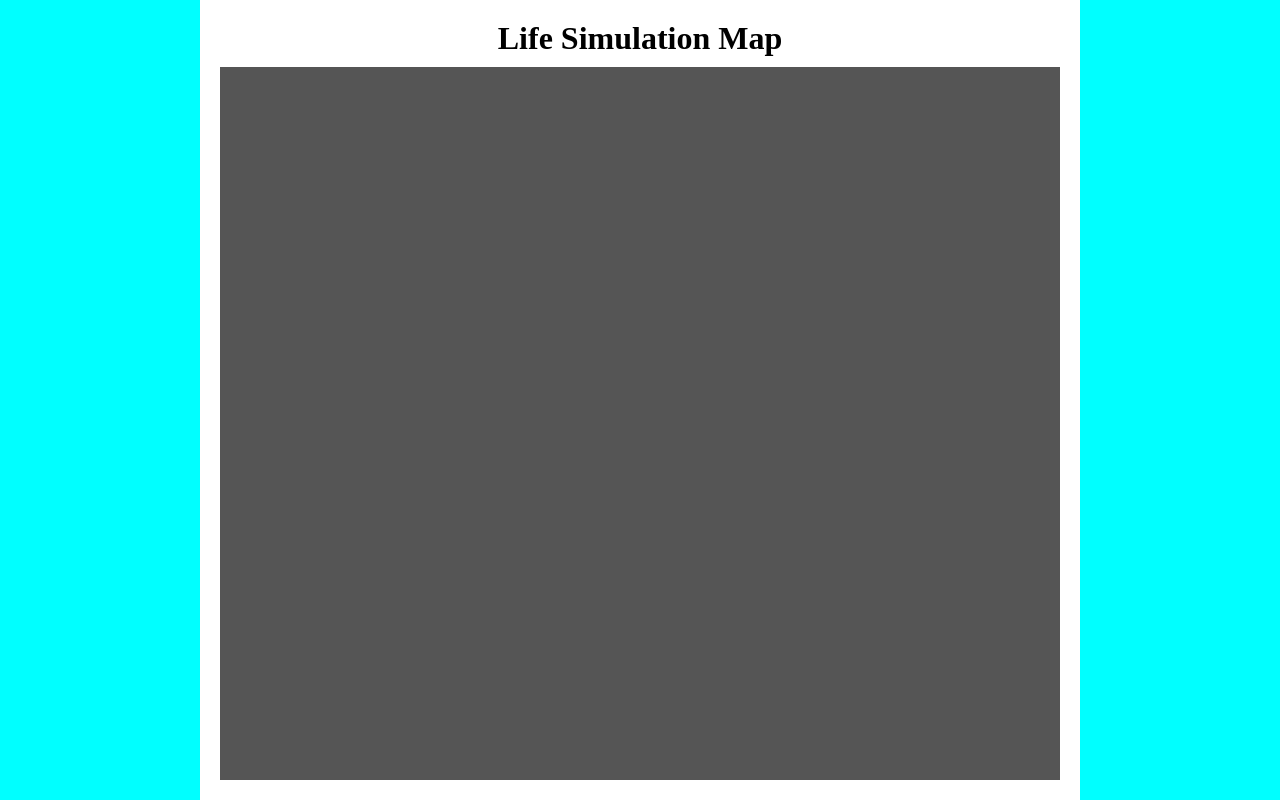
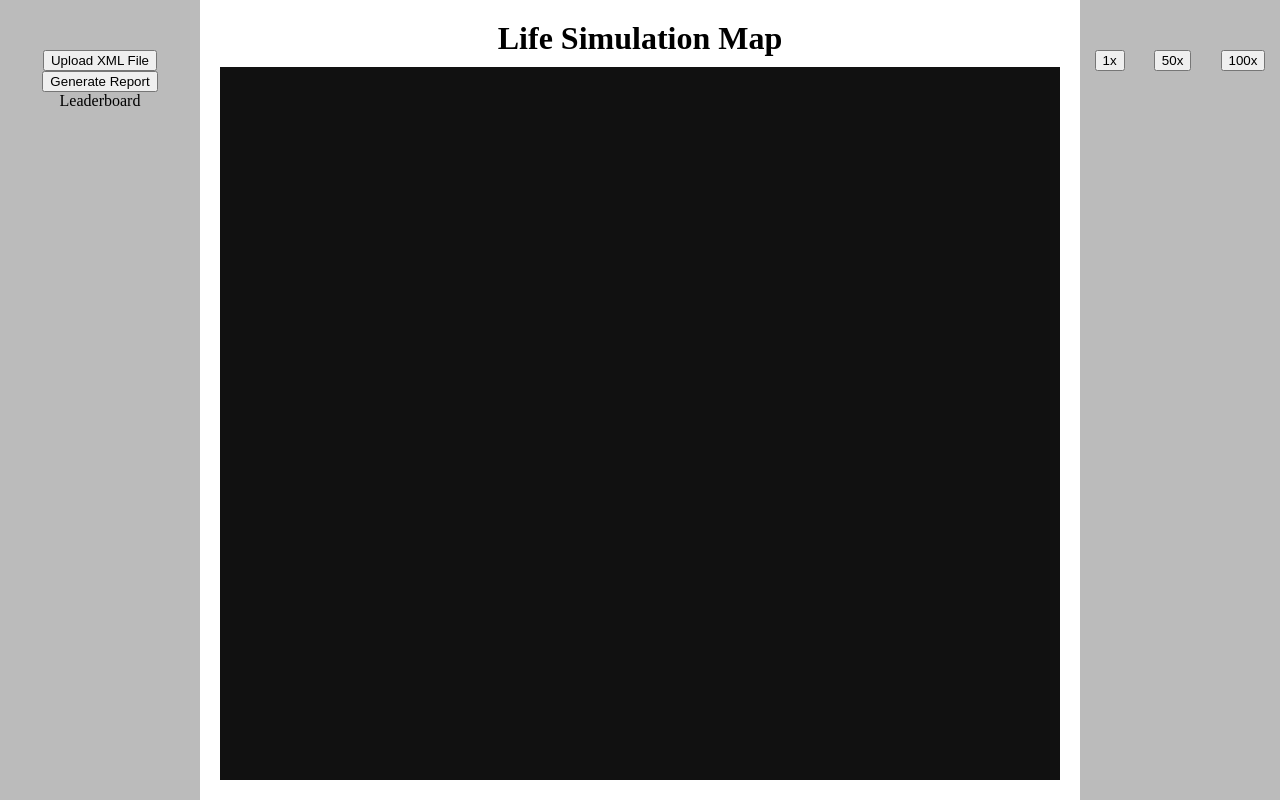
Before and after one commit to SolvedSphinx126/life-simulation, a website built with webpack: page www/index.html in a window 1280 px wide. Built offline with nearby package versions, Linux system fonts and the light colour scheme.

Commit message:
added basic button layout

```diff
--- a/www/index.html
+++ b/www/index.html
@@ -28,7 +28,7 @@
       }
       .sidebar {
         height: 100%;
-        background-color: aqua;
+        background-color: #BBBBBB;
         width: 200px;
       }
       h1 {
@@ -42,6 +42,15 @@
         min-width: 0;
         overflow: hidden
       }
+      #speedButtons {
+        flex-direction: row;
+        justify-content: space-around;
+        align-items:flex-end;
+      }
+      #left {
+        flex-direction: column;
+        justify-content: flex-end;
+      }
     </style>
     <meta charset="utf-8">
     <title>Hello wasm-pack!</title>
@@ -49,14 +58,24 @@
   <body>
     <div id="row" class="flex">
       <div class="sidebar" style="align-self: flex-start;">
-
+        <div id="left" class="flex">
+          <div style="height: 50px;"></div>
+          <button>Upload XML File</button>
+          <button>Generate Report</button>
+          <div style="height: 300px;">Leaderboard</div>
+        </div>
       </div>
       <div id="column" class="flex">
         <h1 id="header" >Life Simulation Map</h1>
         <canvas id="game-canvas"></canvas>
       </div>
-      <div class="sidebar" style="align-self: flex-end;">
-
+      <div class="sidebar">
+        <div style="height: 50px;"></div>
+        <div class="flex" id="speedButtons">
+          <button>1x</button>
+          <button>50x</button>
+          <button>100x</button>
+        </div>
       </div>
     </div>
     <noscript>This page contains webassembly and javascript content, please enable javascript in your browser.</noscript>
--- a/www/index.js
+++ b/www/index.js
@@ -4,7 +4,7 @@ var canvas = document.getElementById("game-canvas");
 var ctx = canvas.getContext("2d");
 
 const drawBg = () => {
-    ctx.fillStyle = "#555555";
+    ctx.fillStyle = "#111111";
     ctx.fillRect(0,0,canvas.width,canvas.height);
 }
 
```
